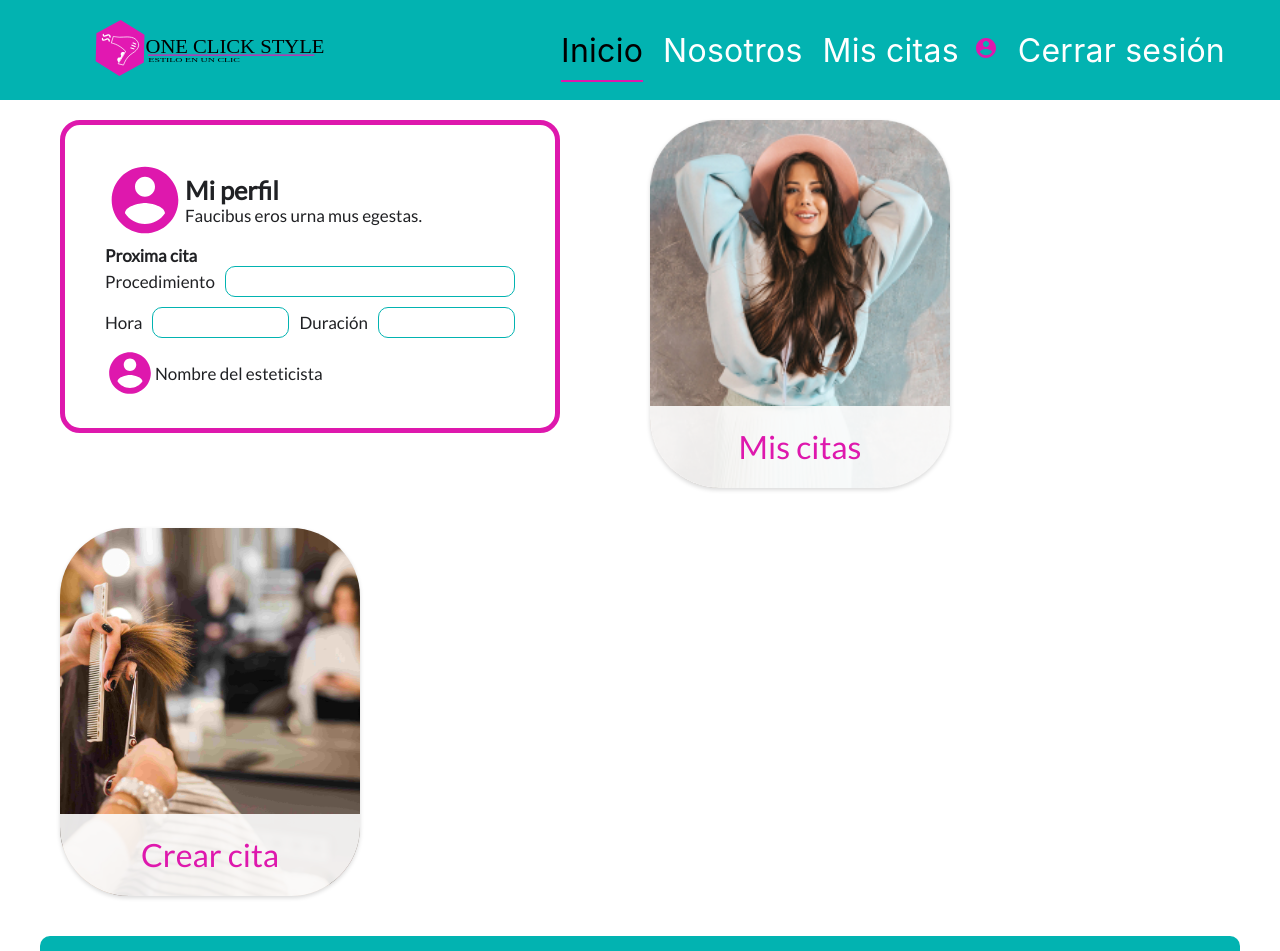
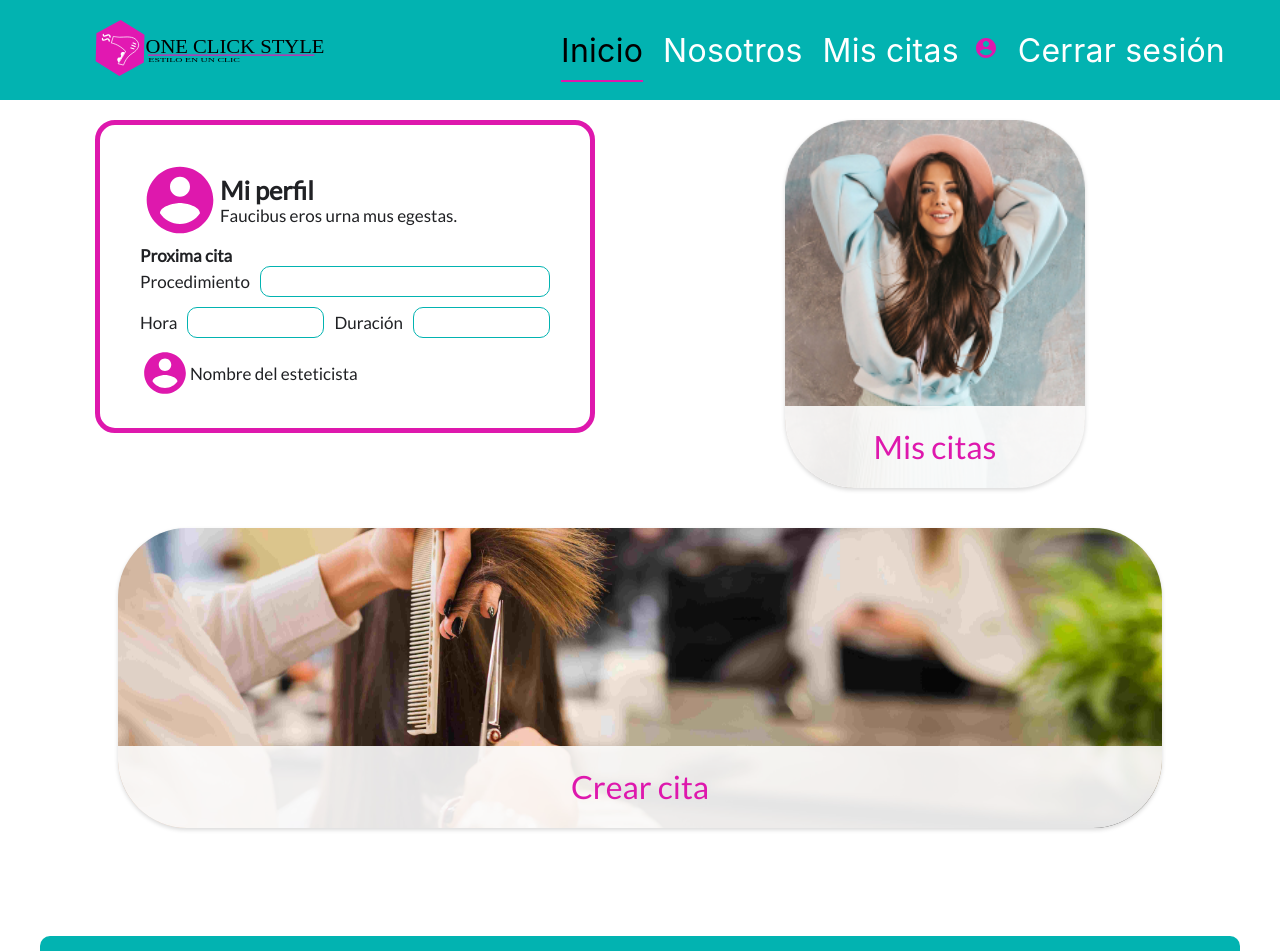
Before and after one commit to Falcons-Devs/frontend, a React app: page /client in a window 1280 px wide. Shown: the top 951 px of the page. Built offline with nearby package versions, Linux system fonts and the light colour scheme; a web font is replaced by a local one.

Commit message:
<FIX> Resolved responsive client

```diff
--- a/src/components/Main/Pages/Client/Home/index.js
+++ b/src/components/Main/Pages/Client/Home/index.js
@@ -47,6 +47,8 @@ export const Home = () => {
                     nameImage="5"
                     alt="Crear cita"
                     to="/client-create-appointment"
+                    width="100%"
+                    height="300px"
                     responsivemobilewidth="40vw"
                     responsivemobileheight="200px"
                   />
--- a/src/components/Main/Pages/Client/Home/styles.js
+++ b/src/components/Main/Pages/Client/Home/styles.js
@@ -4,8 +4,10 @@ export const Wrap = styled.div`
   /* Box-model */
   margin: 20px auto;
   height: inherit;
+  width: 100%;
   max-width: 1200px;
   padding: 0px 20px;
+  display: grid;
   /* Typography */
   /* Visual */
   /* Misc */
@@ -34,6 +36,7 @@ export const Container = styled.div`
   display: grid;
   grid-template-columns: 1fr 1fr;
   grid-template-rows: 1fr 1fr;
+  justify-items: center;
   grid-gap: 20px;
   /* Typography */
   /* Visual */
@@ -102,6 +105,8 @@ export const CreateAppointment = styled.div`
   /* Box-model */
   grid-column: 1 / 3;
   grid-row: 2 / 3;
+  align-items: flex-start;
+  width: 90%;
   /* Typography */
   /* Visual */
   /* Responsive */
```
